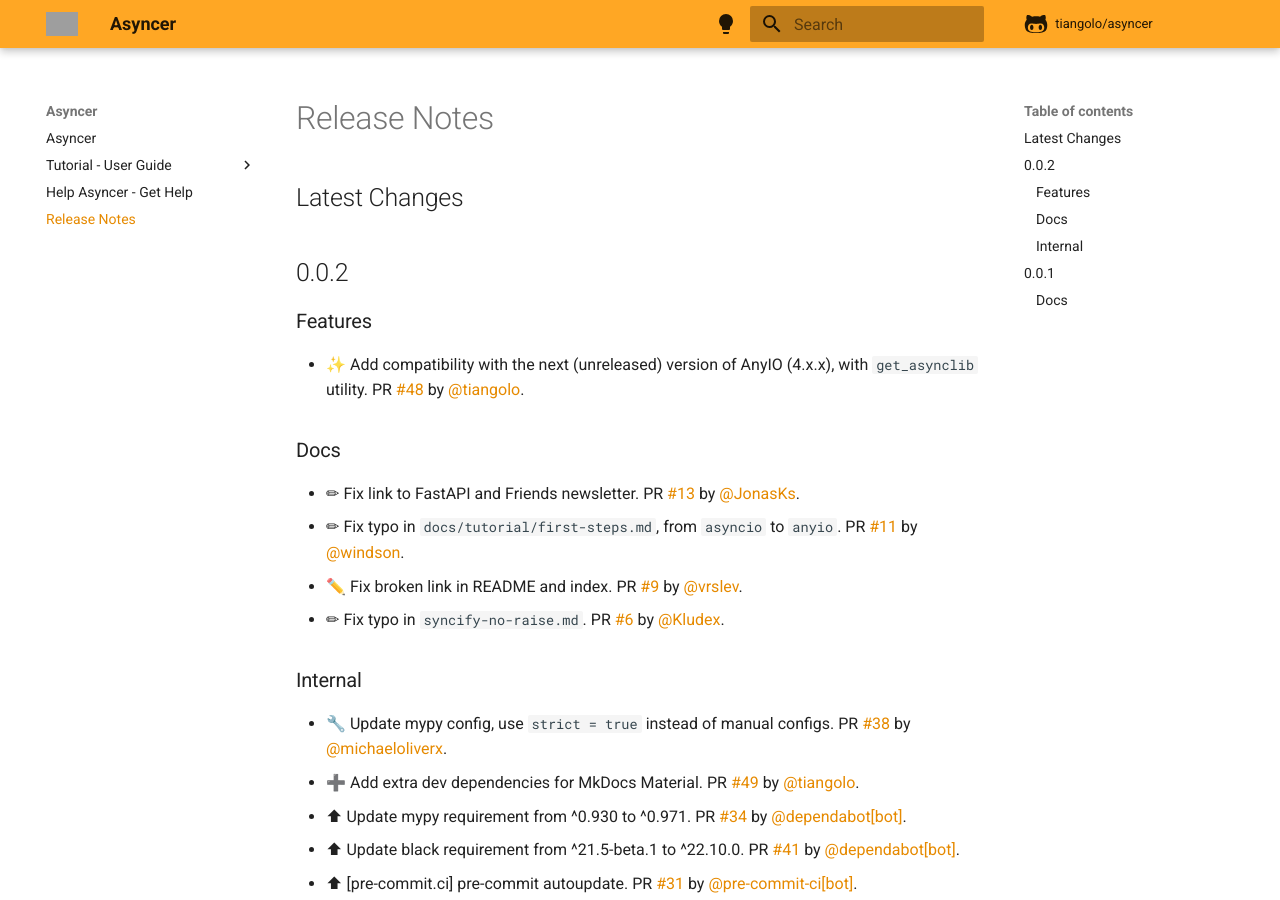
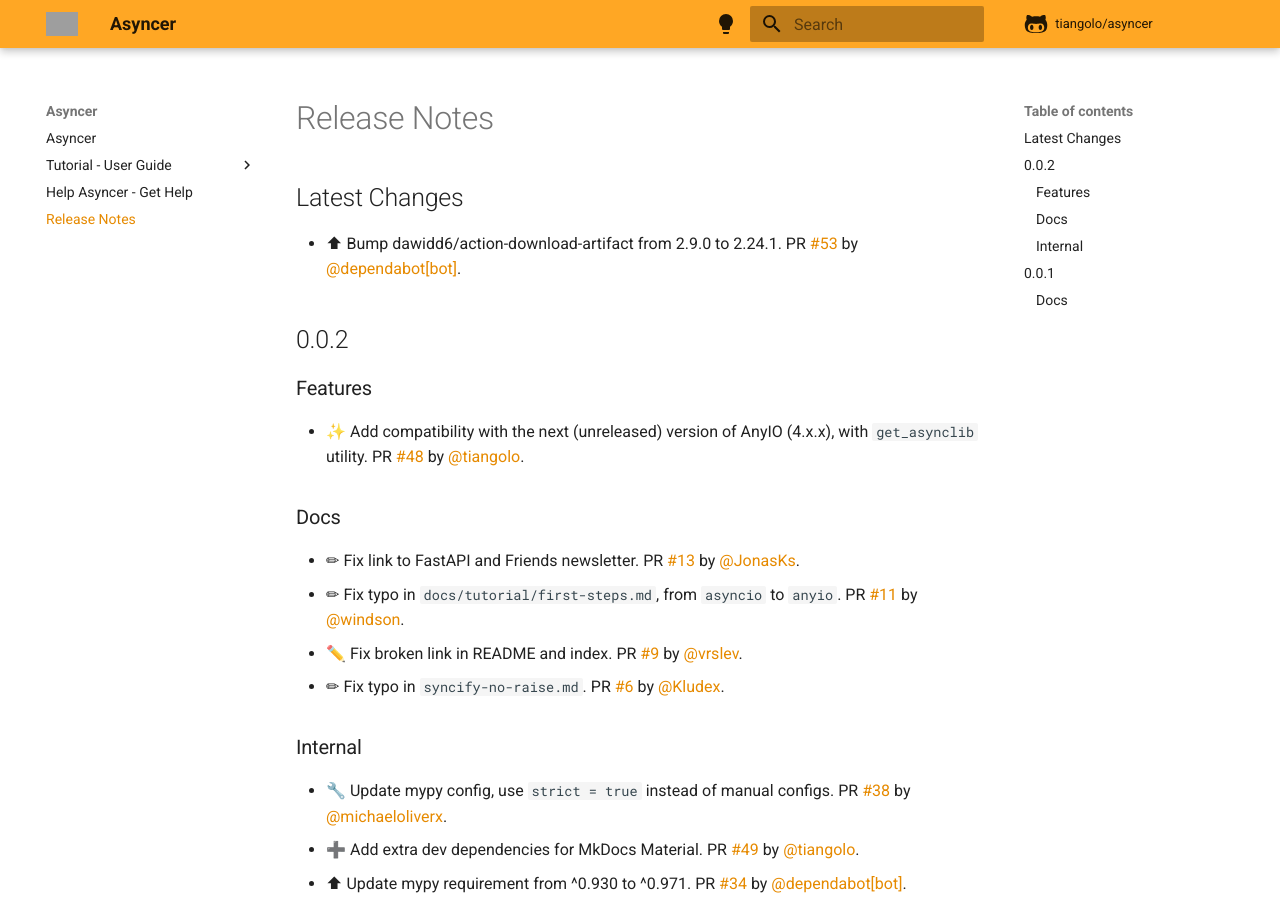
Before and after one commit to fastapi/asyncer, an MkDocs documentation site: the page built from docs/release-notes.md, in a window 1280 px wide and 900 px high. Built offline with MkDocs 1.6.1 and Material for MkDocs 9.7.7, drawn with Linux system fonts in a browser that asks for light colours; comment, search, counter and statistics services are not loaded; grey boxes are pictures that could not be loaded.

Commit message:
📝 Update release notes

```diff
--- a/docs/release-notes.md
+++ b/docs/release-notes.md
@@ -2,6 +2,7 @@
 
 ## Latest Changes
 
+* ⬆ Bump dawidd6/action-download-artifact from 2.9.0 to 2.24.1. PR [#53](https://github.com/tiangolo/asyncer/pull/53) by [@dependabot[bot]](https://github.com/apps/dependabot).
 
 ## 0.0.2
 
```
